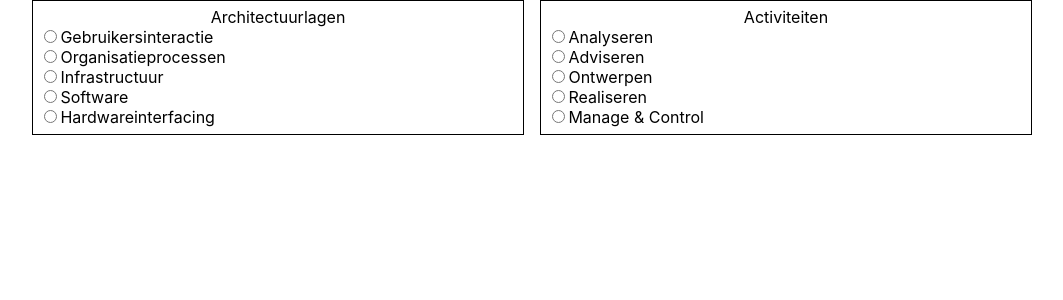
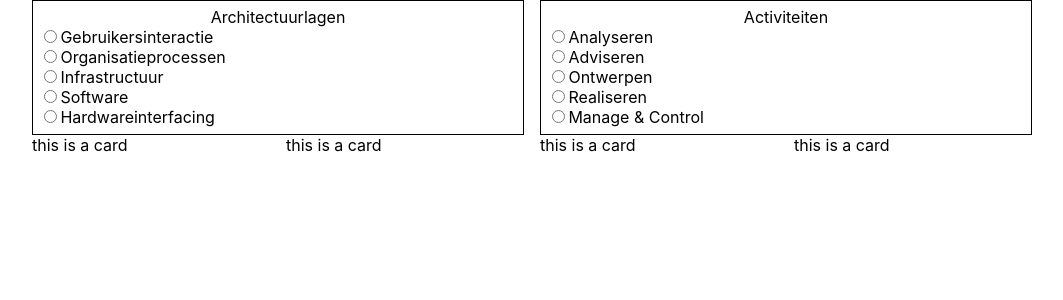
Before and after one commit to spark-156/leveling-education-framework, a Next.js app in the folder Frontend/: page / in a window 1280 px wide. Shown: the top 300 px of the page, without its empty margins (108-1171 px from the left). Built offline with nearby package versions, Linux system fonts and the light colour scheme.

Commit message:
✨ added items

```diff
--- a/Frontend/pages/index.js
+++ b/Frontend/pages/index.js
@@ -25,7 +25,8 @@ export default function Home() {
         <link rel="icon" href="/favico.ico" />
       </Head>
 
-      <main className={styles.main}>
+      <main>
+        <div className={styles.select}>
           <SelectOutOf
             title="Architectuurlagen"
             options={architectuurlagen}
@@ -38,6 +39,13 @@ export default function Home() {
             id="activiteiten"
             setSelectedFunction={setSelectedActiviteit}
           />
+        </div>
+        <div className={styles.items}>
+          <div>this is a card</div>
+          <div>this is a card</div>
+          <div>this is a card</div>
+          <div>this is a card</div>
+        </div>
       </main>
 
       <footer className={styles.footer}>
--- a/Frontend/styles/Home.module.css
+++ b/Frontend/styles/Home.module.css
@@ -3,11 +3,17 @@
   max-width: 1000px;
 }
 
-.main {
+.select {
   display: grid;
   gap: 1rem;
-  grid-template-columns: repeat(auto-fit, minmax(300px, 1fr));
+  grid-template-columns: repeat(auto-fit, minmax(240px, 1fr));
 
+}
+
+.items {
+  display: grid;
+  gap: 1rem;
+  grid-template-columns: repeat(auto-fit, minmax(230px, 1fr));
 }
 
 .footer {
```
